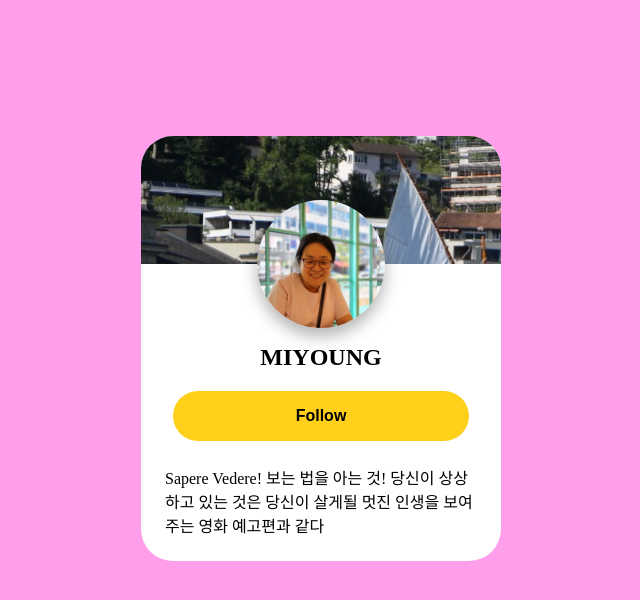
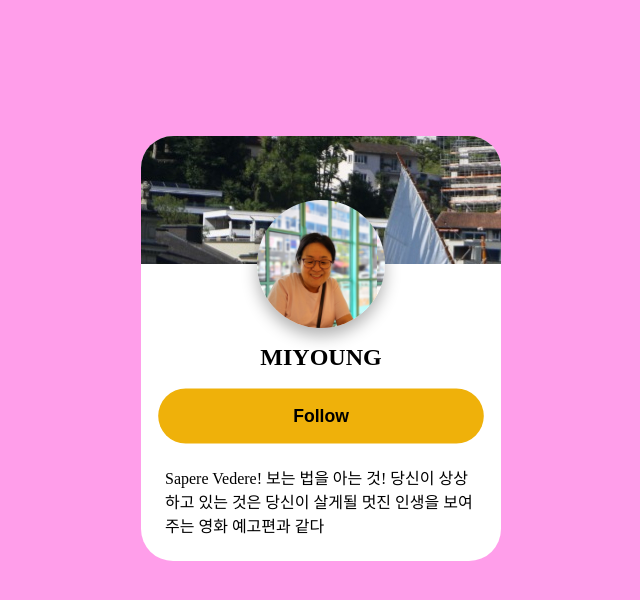
Before and after one commit to miyoung5292/myprofile, a plain HTML site: page index.html in a window 1280 px wide. In both pictures the pointer is over the button "Follow". Shown: the whole page, without its empty margins (319-959 px from the left). Drawn offline with Linux system fonts and the light colour scheme.

Commit message:
Update style.css

```diff
--- a/style.css
+++ b/style.css
@@ -50,7 +50,7 @@ body {
     outline: none;
     border-radius: 50px;
 }
-.foloww-btn button:hover {
+.follow-btn button:hover {
     background-color: #efb10a;
     transform: scale(1.1);
 }
```
